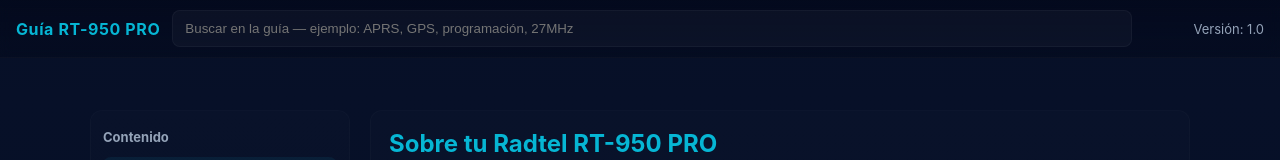
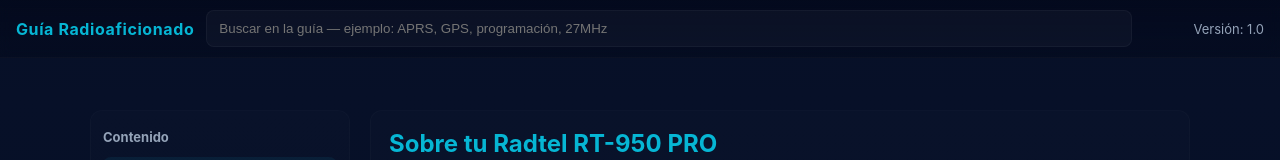
Before and after one commit to init1-dev/guia-radioaficionado, a website built with Vite: page index.html in a window 1280 px wide. Shown: the top 160 px of the page. Built offline with nearby package versions, Linux system fonts and the light colour scheme.

Commit message:
titulo index.html y renombrado guia radtel

```diff
--- a/index.html
+++ b/index.html
@@ -9,7 +9,7 @@
   </head>
   <body>
     <header>
-      <div class="logo">Guía RT-950 PRO</div>
+      <div class="logo">Guía Radioaficionado</div>
       <div id="search"><input id="q" placeholder="Buscar en la guía — ejemplo: APRS, GPS, programación, 27MHz" aria-label="buscar" autocomplete="off"/></div>
       <div style="min-width:120px;text-align:right;color:var(--muted);font-size:13px">Versión: 1.0</div>
     </header>
```
Also changed, not shown: guia_radtel_rt_950_pro.html (renamed from guia_radtel_rt_950_pro_guia_completa_html.html).
